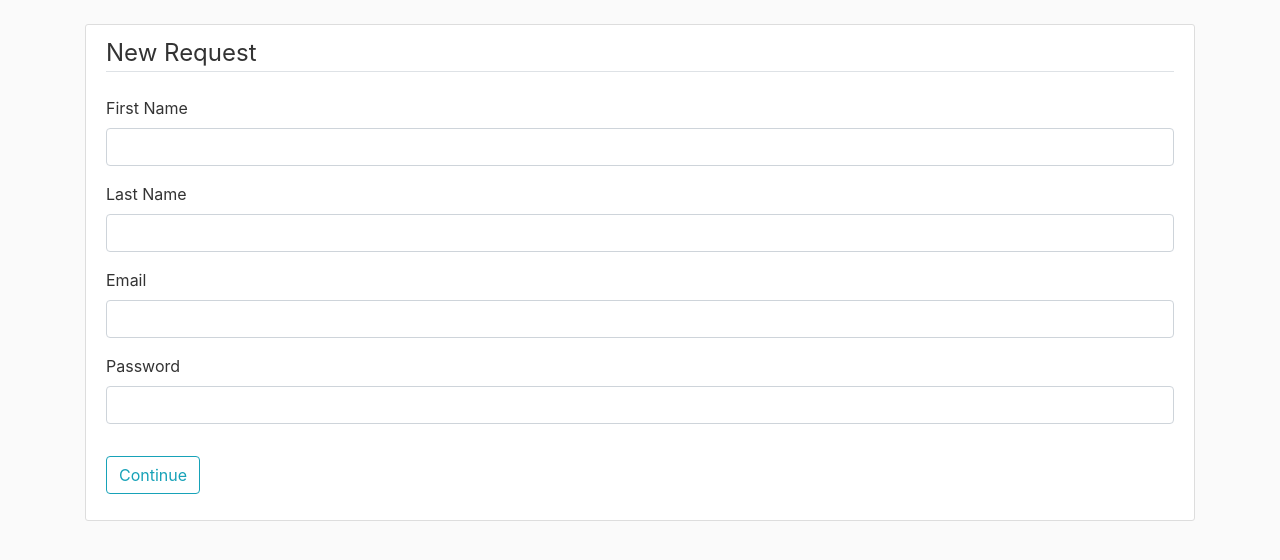
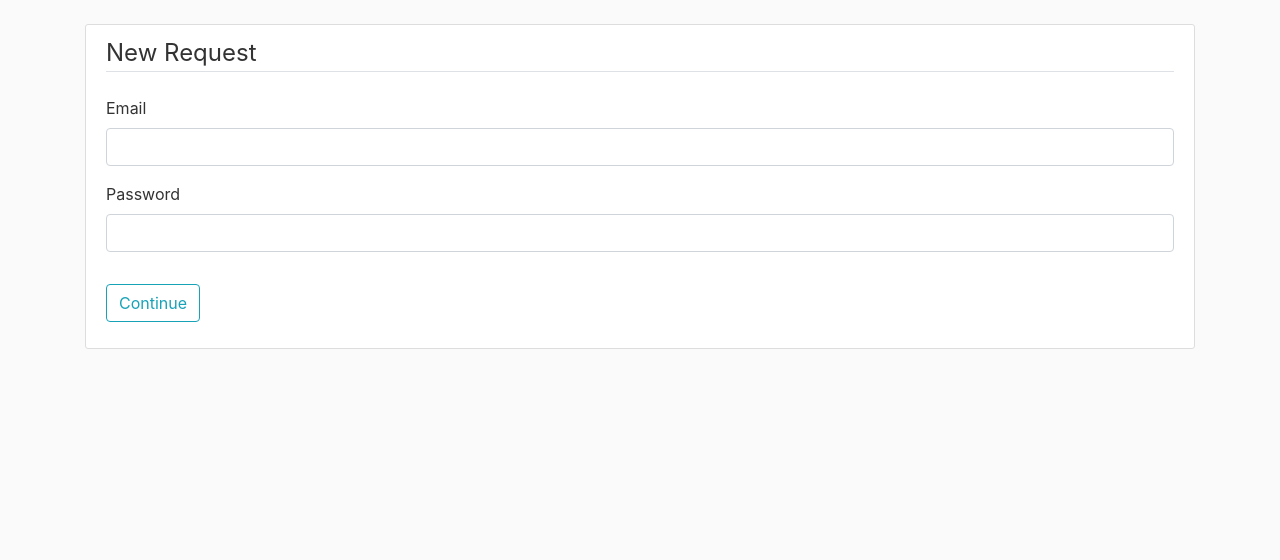
Before and after one commit to alonlerner/college-recruiting-email-generator, a Flask app: page /request/check_email in a window 1280 px wide. Shown: the part 56-616 px from the top of the page. Run offline with Flask 2, Linux system fonts and the light colour scheme; a user stored in the database is signed in; some libraries are stand-ins or nearby versions.

Commit message:
removed first and last name from request-08-04-2021

```diff
--- a/flaskproject/models.py
+++ b/flaskproject/models.py
@@ -41,8 +41,6 @@ rtrelationship=db.Table('rtrelationship',
 class Request(db.Model):
     __tablename__ = "requests"
     id=db.Column(db.Integer, primary_key=True)
-    first_name=db.Column(db.String(40), nullable=False)
-    last_name=db.Column(db.String(40), nullable=False)
     email=db.Column(db.String(120), nullable=False)
     subject=db.Column(db.String(100), nullable=False)
     content=db.Column(db.Text, nullable=False)
--- a/flaskproject/requests/forms.py
+++ b/flaskproject/requests/forms.py
@@ -10,8 +10,6 @@ class RequestForm(FlaskForm):
     submit=SubmitField('Send Emails')
 
 class EmailCheckForm(FlaskForm):
-    first_name=StringField('First Name', validators=[DataRequired()])
-    last_name=StringField('Last Name', validators=[DataRequired()])
     email=StringField('Email', validators=[DataRequired(), Email()])
     password=PasswordField('Password',validators=[DataRequired()])
     submit=SubmitField('Continue')
--- a/flaskproject/requests/routes.py
+++ b/flaskproject/requests/routes.py
@@ -17,13 +17,11 @@ def new_request():
     form=RequestForm()
     form.teams.choices = [(row.id, f'{row.name} ({row.division})') for row in Team.query.all()]
     if form.validate_on_submit():
-        emails_request=Request(first_name=session['first_name'], last_name=session['last_name'], email=session['email'], subject=form.subject.data, content=form.content.data, sender=current_user)
+        emails_request=Request(email=session['email'], subject=form.subject.data, content=form.content.data, sender=current_user)
         db.session.add(emails_request)
         for team in form.teams.data:
             emails_request.teams.append(Team.query.filter_by(id=team).first())
         db.session.commit()
-        session.pop('first_name')
-        session.pop('last_name')
         session.pop('email')
         session.pop('password')
         flash('Your emails have been sent!', 'success')
@@ -53,8 +51,6 @@ def check_email():
         except:
             flash('Error! The email and password are invalid or the less secure apps on your gmail account is turned off.','danger')
         else:
-            session['first_name']=form.first_name.data
-            session['last_name']=form.last_name.data
             session['email']=form.email.data
             session['password']=form.password.data
             return redirect(url_for('requests.new_request'))
--- a/flaskproject/templates/check_email.html
+++ b/flaskproject/templates/check_email.html
@@ -5,34 +5,6 @@
             {{ form.hidden_tag() }}
             <fieldset class="form-group">
                 <legend class="border-bottom mb-4">New Request</legend>
-                <div class="form-group">
-                    {{ form.first_name.label(class="form-control-label") }}
-
-                    {% if form.first_name.errors %}
-                        {{ form.first_name(class="form-control form-control-lg is-invalid") }}
-                        <div class="invalid-feedback">
-                            {% for error in form.first_name.errors %}
-                                <span>{{ error }}</span>
-                            {% endfor %}
-                        </div>
-                    {% else %}
-                        {{ form.first_name(class="form-control form control-lg") }}
-                    {% endif %}
-                </div>
-                <div class="form-group">
-                    {{ form.last_name.label(class="form-control-label") }}
-
-                    {% if form.last_name.errors %}
-                        {{ form.last_name(class="form-control form-control-lg is-invalid") }}
-                        <div class="invalid-feedback">
-                            {% for error in form.last_name.errors %}
-                                <span>{{ error }}</span>
-                            {% endfor %}
-                        </div>
-                    {% else %}
-                        {{ form.last_name(class="form-control form control-lg") }}
-                    {% endif %}
-                </div>
                 <div class="form-group">
                     {{ form.email.label(class="form-control-label") }}
 
```
